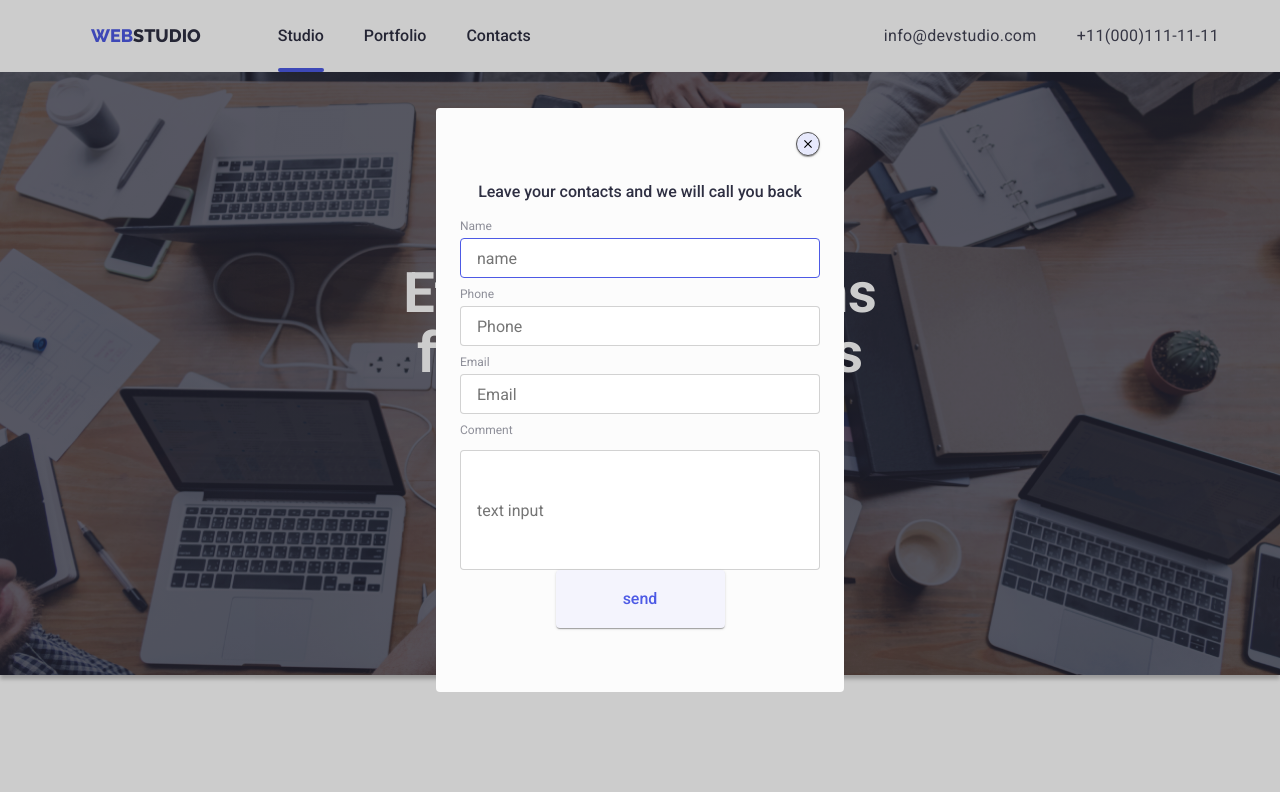
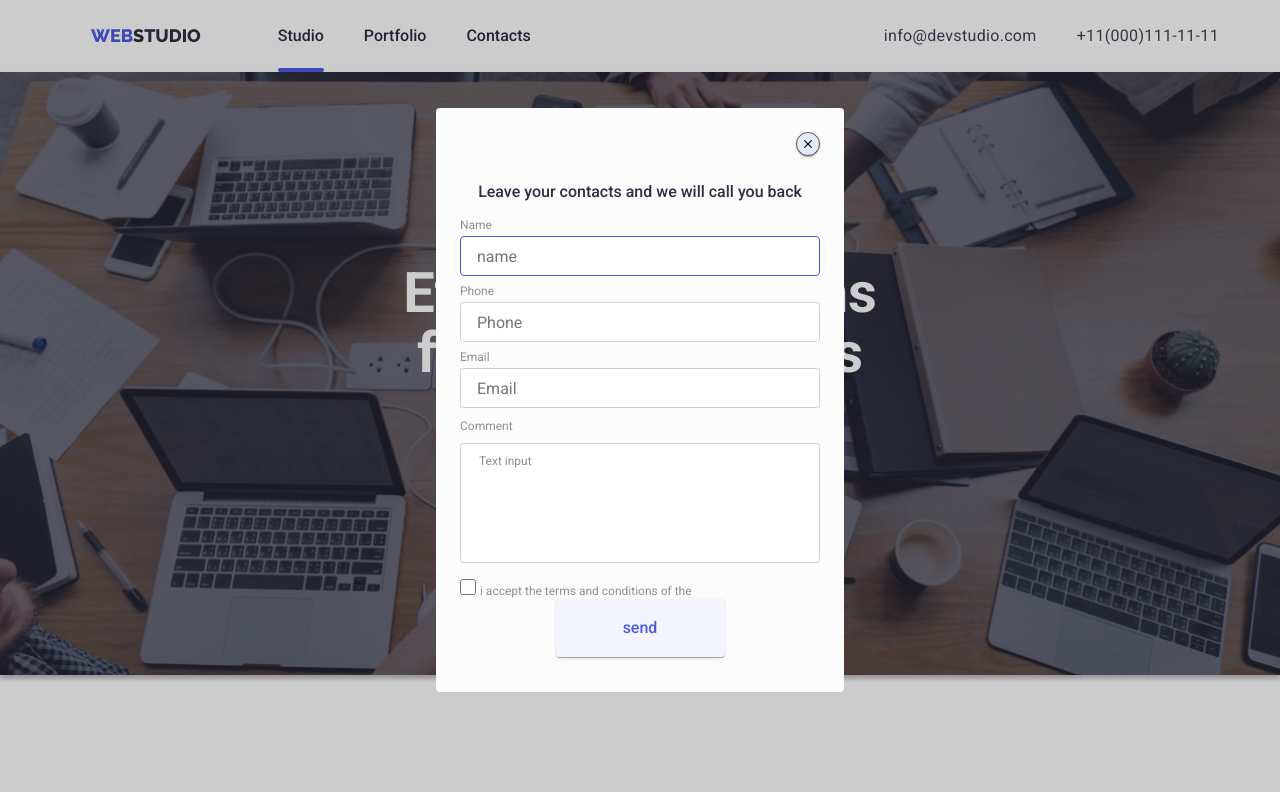
Before and after one commit to slavadabizha/goit-markup-hw-06, a plain HTML site: page index.html in a window 1280 px wide. Both pictures are taken after a click on the button "Order Service". Shown: the top 792 px of the page. Drawn offline with nearby package versions, Linux system fonts and the light colour scheme.

Commit message:
update html file

```diff
--- a/index.html
+++ b/index.html
@@ -394,12 +394,16 @@
        <input type="text" class="contact-form-input" placeholder="Phone" name="user_phone" />
        <p class="inputs">Email</p>
        <input type="text" class="contact-form-input" placeholder="Email" name="user_email" />
-       <p class="inputs">Comment</p>
-       <input type="text" class="contact-form-input-commet" placeholder="text input" name="comment" />
+       <label for="comment">Comment</label>
+       <textarea name="comment" id="comment" placeholder="Text input"></textarea>
+
+       <input type="checkbox" name="accept" value="accept" id="accept"/>
+       <label for="accept"> i accept the terms and conditions of the</label>
 
       <div class="contact-form-btn-wrapper">
 
        <button type="send" class="contact-form-btn">send</button>
+
       </div>
     </form>
     </div>
--- a/styles/styles.css
+++ b/styles/styles.css
@@ -665,36 +665,30 @@ transition: fill var(--success)}
     border-radius: 4px;
     border: 1px solid rgba(33, 33, 33, 0.2);
 }
-.contact-form-input-commet {
+textarea {
     width: 100%;
     height: 120px;
     margin-top: 8px;
-    padding-left: 16px;
+
     border-radius: 4px;
     border: 1px solid rgba(33, 33, 33, 0.2);
 }
-
 .contact-form-btn-wrapper {
     display: flex;
     justify-content: center;
     margin-bottom: 24px;
 }
 .contact-form-message {
-
     width: 360px;
     height: 100px;
     padding: 15px;
     resize: none;
     margin-bottom: 20px;
-
 }
-
 .contact-form-btn {
     width: 169px;
     height: 58px;
-
-}
-
+    }
      .inputs {
     margin: 0;
     margin-bottom: 4px;
@@ -702,10 +696,44 @@ transition: fill var(--success)}
     font-style: 'Regular' ;
     font-weight: 400;
     font-size: 12px;
-    line-height: 16px;
+    line-height: 14.06px;
     color: #8E8F99;
     letter-spacing: 0.04;
-
-
+     }
+     textarea{
+        display: block;
+        resize: none;
+     }
+     textarea::placeholder{
+        margin: 0;
+        padding-top: 8px;
+        padding-left: 16px;
+        font-family: 'Roboto';
+        font-style: 'Regular' ;
+        font-weight: 400;
+        font-size: 12px;
+        line-height: 14.06px;
+        color: #8E8F99;
+        letter-spacing: 0.04;
+     }
+     label, for {
+        margin: 0;
+        padding-top: 8px;
+        padding-bottom: 4px;
+        font-family: 'Roboto';
+        font-style: 'Regular' ;
+        font-weight: 400;
+        font-size: 12px;
+        line-height: 14px;
+        color: #8E8F99;
+        letter-spacing: 0.01;
+     }
+    input[type='checkbox']
+    {
+        width: 16px;
+        height: 16px;
+        border-radius: 2px;
+        margin-top: 16px;
+        border-color:#404BBF;
 
      }
```
